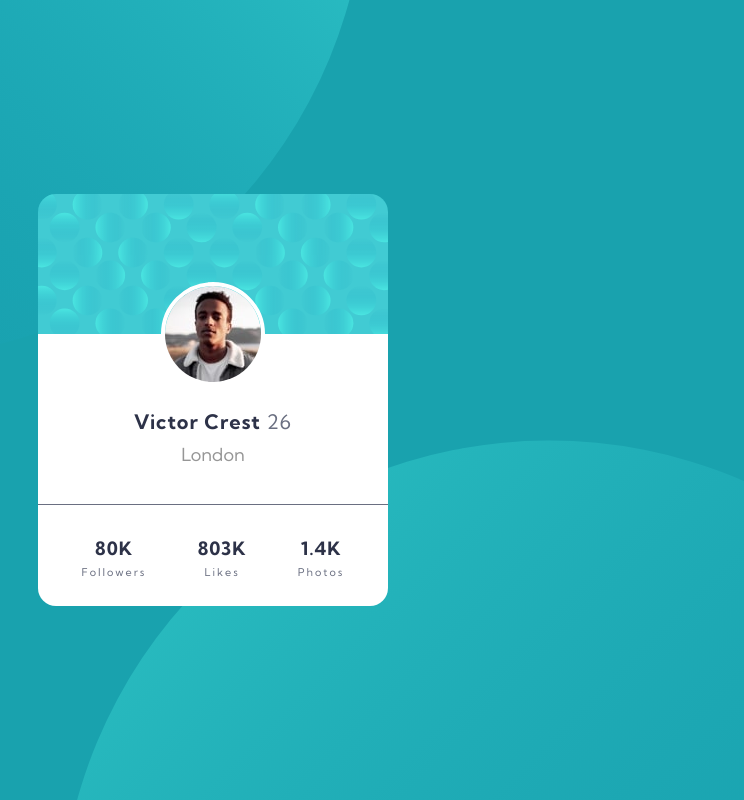
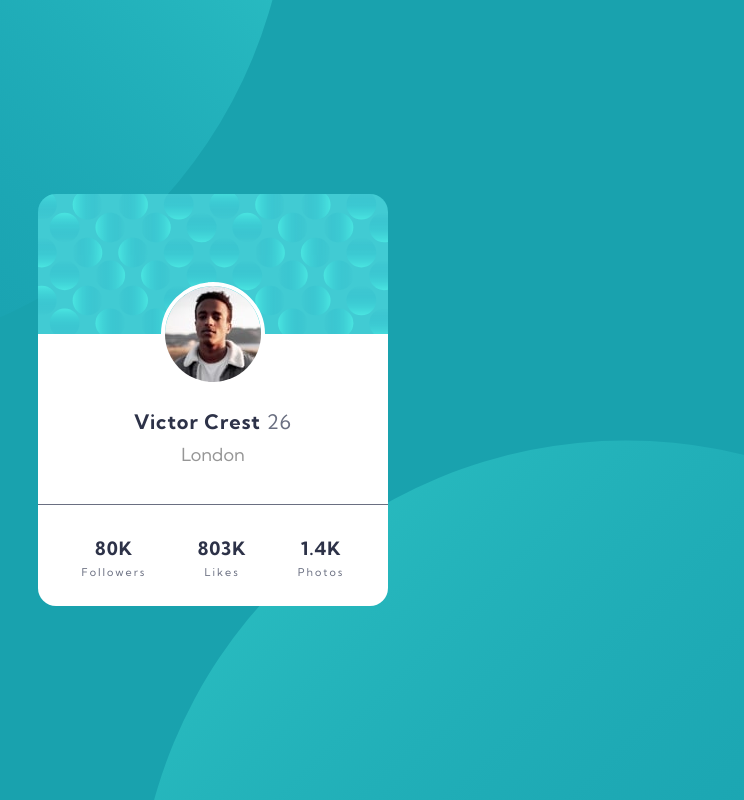
Before and after one commit to Peteonthebeat/-Profile-Card-Component-Main, a plain HTML site: page index.html in a window 1536 px wide. Shown: the whole page, without its empty margins (555-1299 px from the left). Drawn offline with nearby package versions, Linux system fonts and the light colour scheme; files that its build step writes are made by us from their sources; files whose address does not match are found by name.

Commit message:
Update styles.scss

```diff
--- a/styles.scss
+++ b/styles.scss
@@ -101,3 +101,11 @@ body {
     }
 
 }
+
+/* Media */
+@media (min-width: 1312px) {
+    body {
+        background-position: right 45vw bottom 55vh, left 45vw top 55vh;
+
+    }
+}
```
